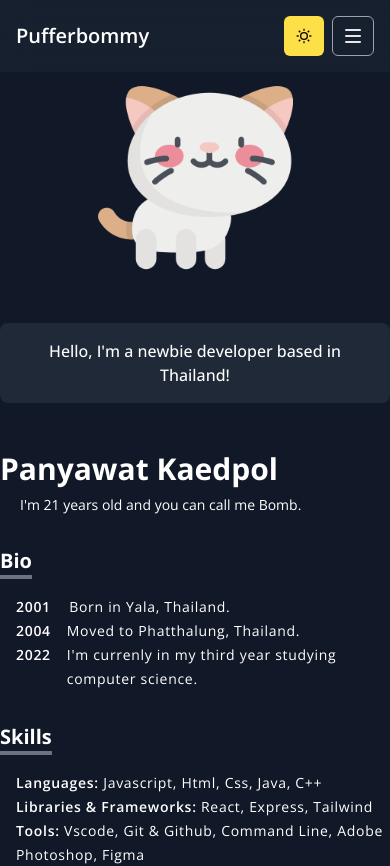
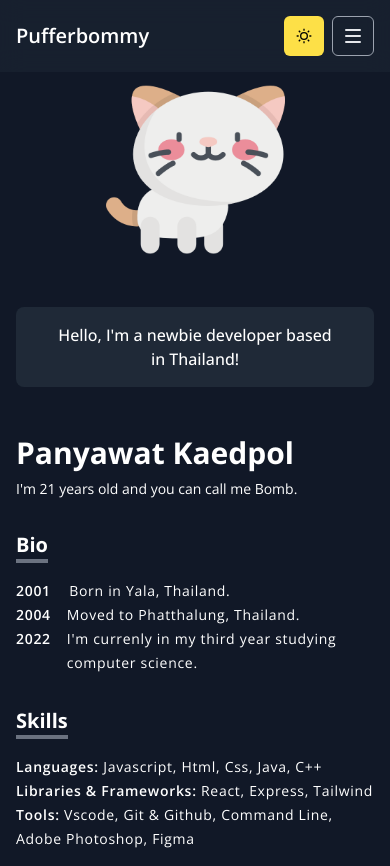
Before and after one commit to pufferbommy/pufferbommy-page, a React (Vite) app: page / in a window 390 px wide. Shown: the top 866 px of the page. Built offline with nearby package versions, Linux system fonts and the light colour scheme.

Commit message:
responsive when less than sm display

```diff
--- a/src/components/Content.jsx
+++ b/src/components/Content.jsx
@@ -6,13 +6,11 @@
 
 const Content = () => {
   const [isRotate, setIsRotate] = useState(false)
-  const space = <Fragment>&nbsp;&nbsp;&nbsp;&nbsp;</Fragment>
   const handleClick = () => {
     setIsRotate(!isRotate)
   }
   return (
-    <main className="mt-16 flex flex-col items-center">
-      <div className="flex flex-col gap-8 md:gap-6 max-w-md md:max-w-lg">
+    <main className="mt-16 flex flex-col gap-8 px-4 md:px-0 md:gap-6 max-w-md md:max-w-lg mx-auto">
       <div className="my-4">
         <img
           onClick={handleClick}
@@ -35,14 +33,14 @@
         <h2 className="text-black text-3xl mt-4 font-bold dark:text-white">
           Panyawat Kaedpol
         </h2>
-          <p className="text-black ml-5 dark:text-white text-sm">
+        <p className="text-black ml-0 sm:ml-4 dark:text-white text-sm">
           I'm {new Date().getFullYear() - 2001} years old and you can call me
           Bomb.
         </p>
       </div>
       <div className="flex flex-col gap-2">
         <TopicHeading title="Bio" />
-          <div className="text-black dark:text-white leading-6 tracking-wider ml-4 text-sm mt-2">
+        <div className="text-black dark:text-white leading-6 tracking-wider ml-0 sm:ml-4 text-sm mt-2">
           <span className="flex gap-[1.15rem]">
             <h1 className="font-semibold">2001</h1>
             <p>Born in Yala, Thailand.</p>
@@ -59,12 +57,10 @@
       </div>
       <div className="flex flex-col gap-2">
         <TopicHeading title="Skills" />
-          <div className="text-black dark:text-white leading-6 ml-4 tracking-wider text-sm mt-2">
+        <div className="text-black dark:text-white leading-6 ml-0 sm:ml-4 tracking-wider text-sm mt-2">
           <div>
             <h1 className="font-semibold inline">Languages: </h1>
-              <span className="capitalize">
-                Javascript, html, css, java, c++
-              </span>
+            <span className="capitalize">Javascript, html, css, java, c++</span>
           </div>
           <div>
             <h1 className="font-semibold inline">Libraries & Frameworks: </h1>
@@ -80,8 +76,8 @@
       </div>
       <div className="flex flex-col gap-2">
         <TopicHeading title="I ♥" />
-          <p className="text-black dark:text-white leading-6 tracking-wider capitalize text-sm mt-2">
-            {space}Coding, music, art, singing, learning, travelling
+        <p className="text-black ml-0 sm:ml-4 dark:text-white leading-6 tracking-wider capitalize text-sm mt-2">
+          Coding, music, art, singing, learning, travelling
         </p>
       </div>
       <div className="flex flex-col gap-2">
@@ -104,7 +100,6 @@
           />
         </div>
       </div>
-      </div>
     </main>
   )
 }
```
Lines whose indentation alone changed are shown as unchanged.
